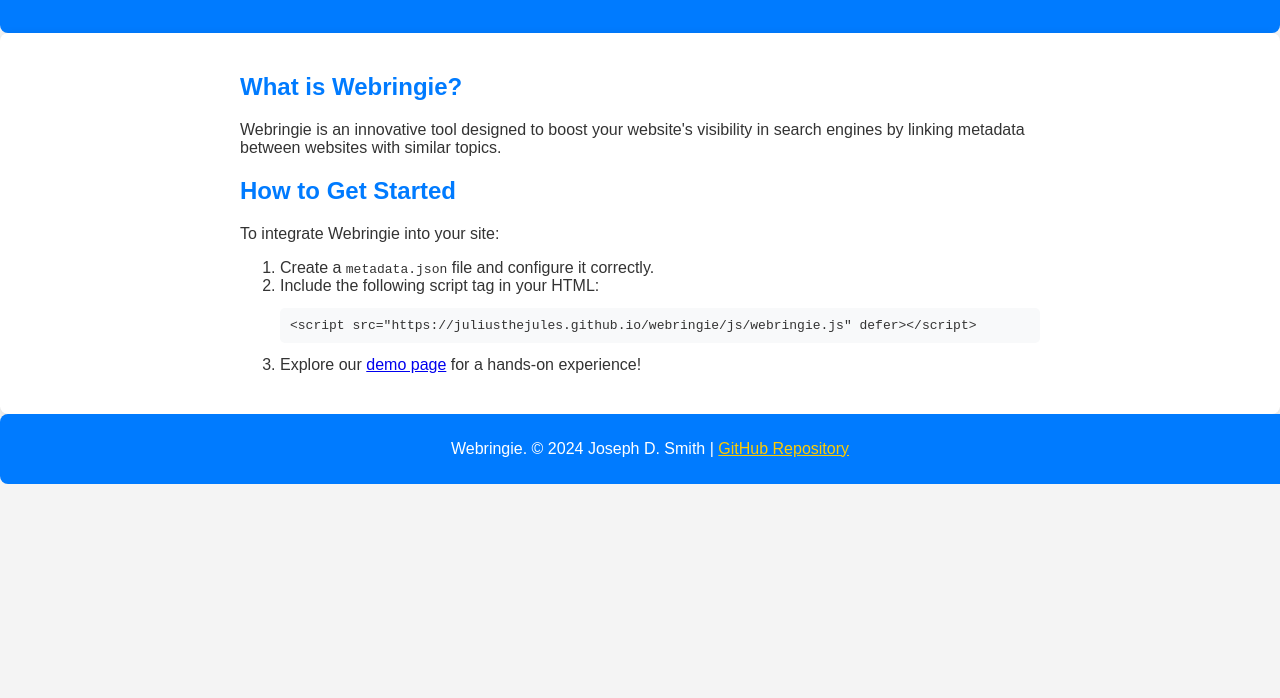
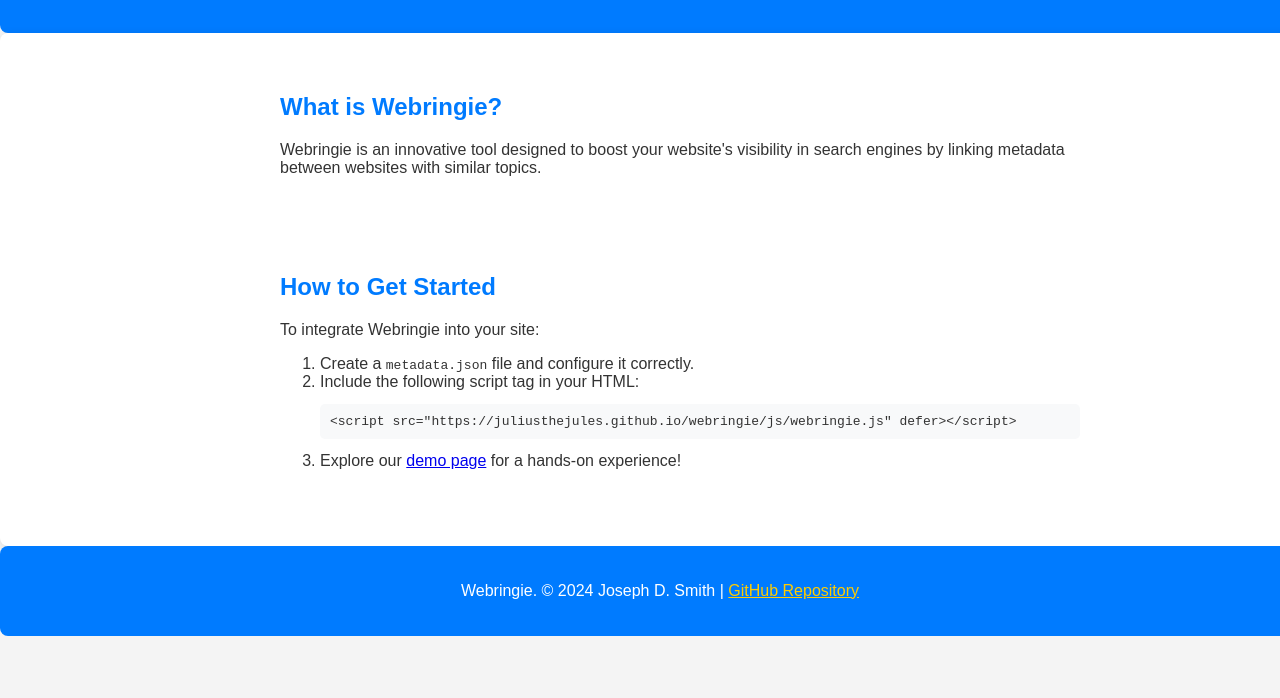
Before and after one commit to juliusthejules/webringie, a plain HTML site: page index.html in a window 1280 px wide. Shown: the part 102-800 px from the top of the page. Drawn offline with Linux system fonts and the light colour scheme.

Commit message:
Update style.css

```diff
--- a/style.css
+++ b/style.css
@@ -13,12 +13,17 @@ body {
     padding: 0 20px; /* Add horizontal padding */
 }
 
+header, footer, main, section {
+    width: 100%; /* Ensure full width for responsive layout */
+    margin: 0;
+    padding: 20px;
+    border-radius: 8px; /* Rounded corners for consistency */
+}
+
 header {
     background: #007bff;
     color: #ffffff;
-    padding: 20px;
     text-align: center;
-    border-radius: 8px; /* Rounded corners for consistency */
 }
 
 h1 {
@@ -31,9 +36,7 @@ h2 {
 }
 
 main {
-    padding: 20px;
     background: #ffffff;
-    border-radius: 8px;
     box-shadow: 0 2px 10px rgba(0, 0, 0, 0.1);
 }
 
@@ -68,11 +71,8 @@ button:hover {
 /* Footer styles */
 footer {
     text-align: center;
-    padding: 10px; /* Reduced padding */
     background: #007bff;
     color: white;
-    border-radius: 8px; /* Rounded corners for consistency */
-    width: 100%; /* Ensure it spans the full width of the container */
 }
 
 footer a {
```
